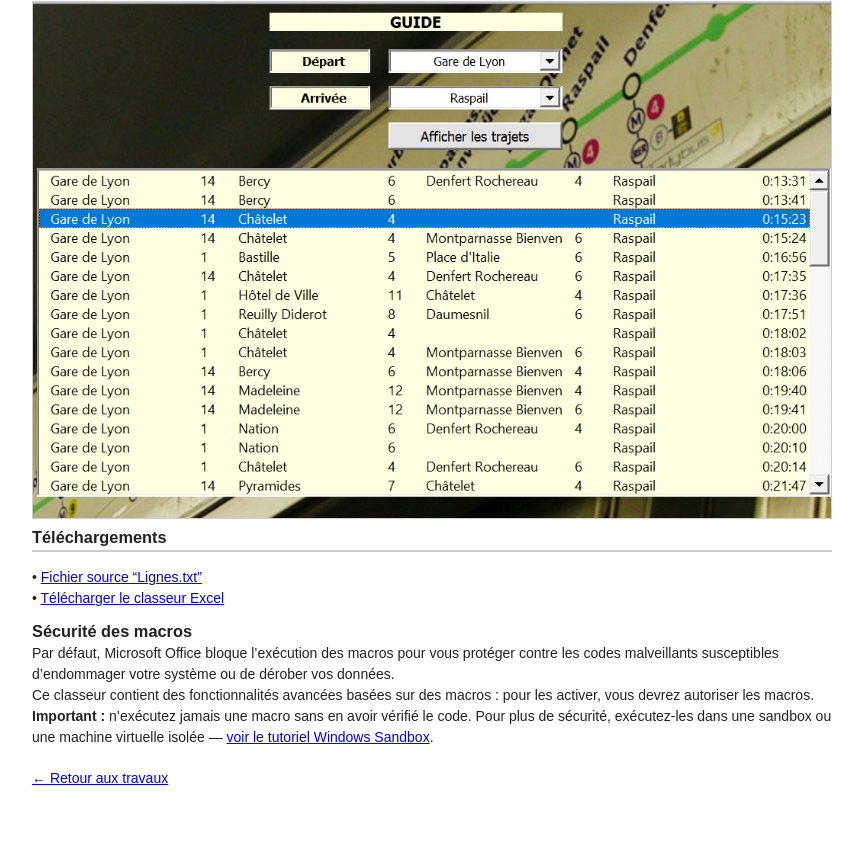
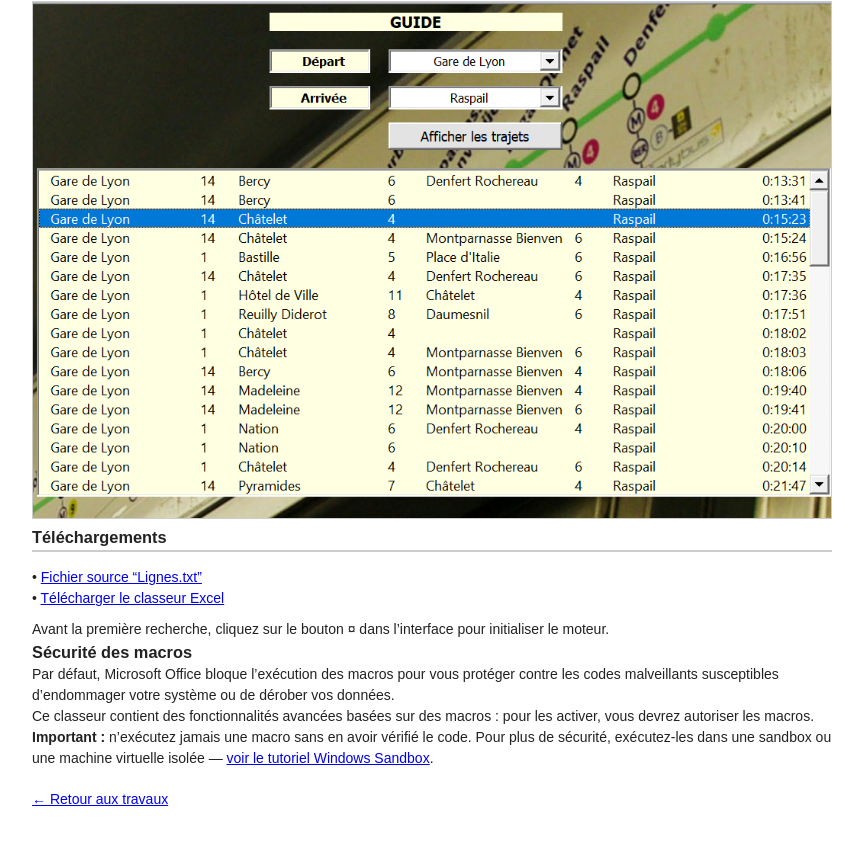
Before and after one commit to axeldibi/metro-paris-excel-vs-access, a plain HTML site: page projet1.html in a window 1280 px wide. Shown: the part 1314-2156 px from the top of the page, without its empty margins (208-1071 px from the left). Drawn offline with Linux system fonts and the light colour scheme.

Commit message:
Add initialization instructions before search
Added instructions for initializing the search engine.

```diff
--- a/projet1.html
+++ b/projet1.html
@@ -109,7 +109,9 @@
         • <a href="https://raw.githubusercontent.com/axeldibi/metro-paris-excel-vs-access/main/Lignes.txt" download>Fichier source “Lignes.txt”</a><br>
         • <a href="https://raw.githubusercontent.com/axeldibi/metro-paris-excel-vs-access/main/vExcel.xlsm" download>Télécharger le classeur Excel </a>
       </p>
-
+      <p>
+      Avant la première recherche, cliquez sur le bouton ¤ dans l’interface pour initialiser le moteur.
+      </p>
         <div class="alert alert-warning">
   <h3>Sécurité des macros</h3>
   <p>
```
